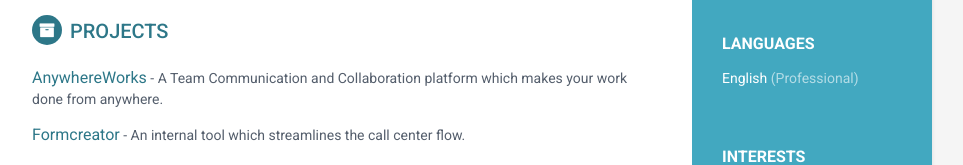
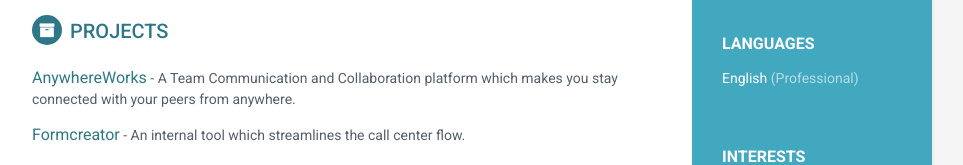
Before and after one commit to valishah/profile, a website: page View/index.html in a window 1280 px wide. Shown: the part 709-874 px from the top of the page, without its empty margins (188-1151 px from the left). Drawn offline with Linux system fonts and the light colour scheme.

Commit message:
Updated projects content.

```diff
--- a/View/index.html
+++ b/View/index.html
@@ -143,7 +143,7 @@
                 </div> -->
                 <!--//intro-->
                 <div class="item">
-                    <span class="project-title"><a href="https://www.anywhereworks.com" target="_blank">AnywhereWorks</a></span> - <span class="project-tagline">A Team Communication and Collaboration platform which makes your work done from anywhere.</span>
+                    <span class="project-title"><a href="https://www.anywhereworks.com" target="_blank">AnywhereWorks</a></span> - <span class="project-tagline">A Team Communication and Collaboration platform which makes you stay connected with your peers from anywhere.</span>
                 </div><!--//item-->
                 <div class="item">
                     <span class="project-title"><a>Formcreator</a></span> -
```
